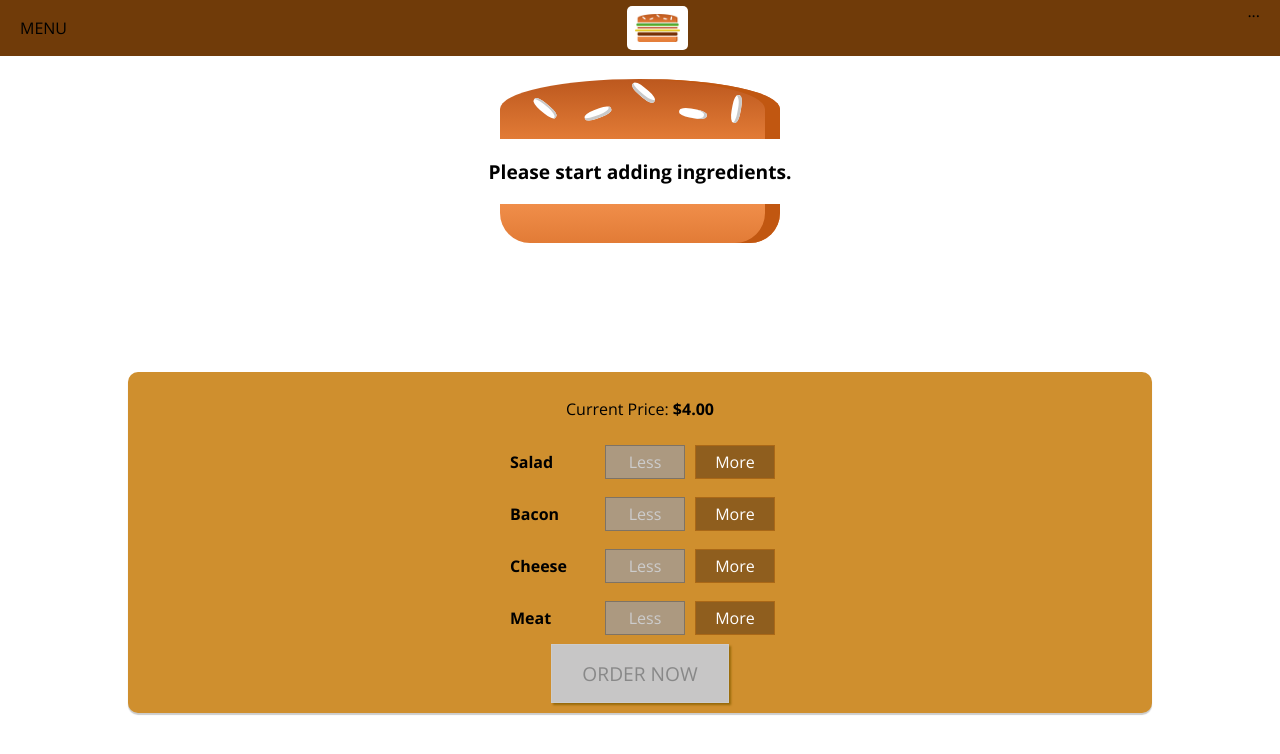
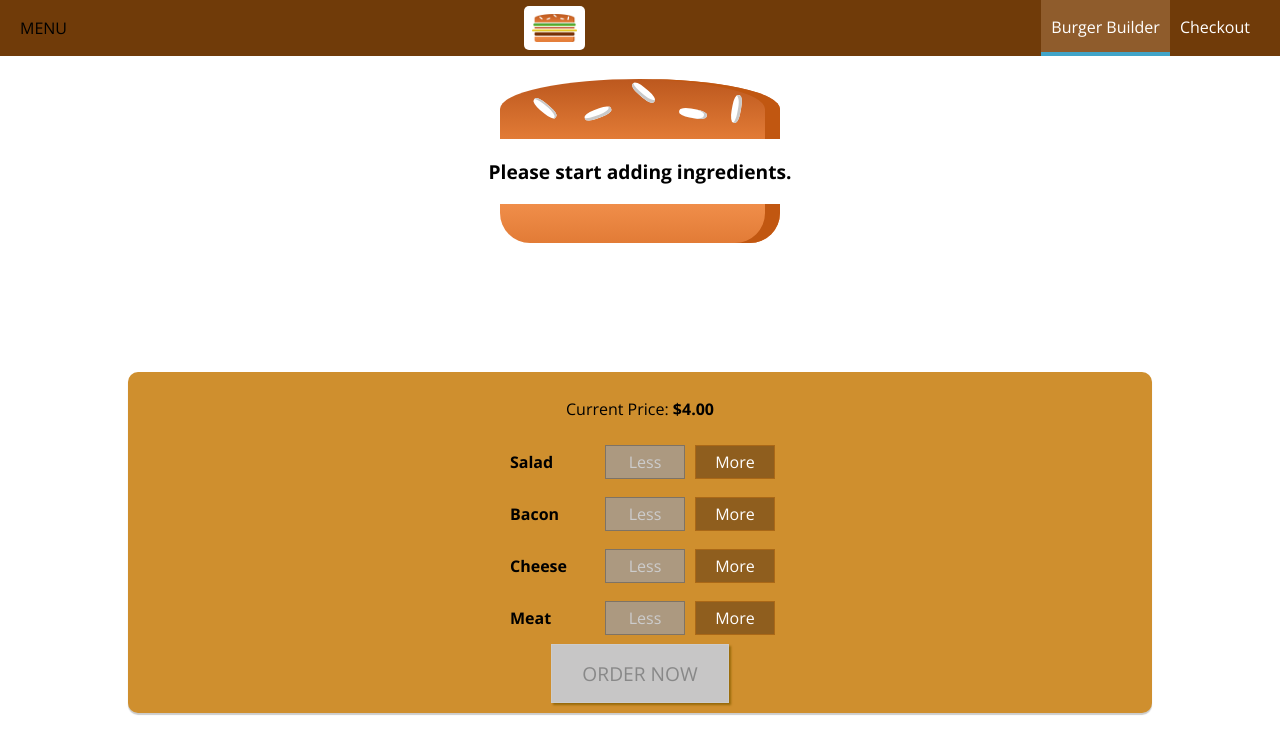
Before and after one commit to AndersonCossul/burger-react-app, a React app: page / in a window 1280 px wide. Shown: the top 754 px of the page. Built offline with nearby package versions, Linux system fonts and the light colour scheme.

Commit message:
Navigation bar.

```diff
--- /dev/null
+++ b/src/components/Navigation/NavigationItems/NavigationItem/NavigationItem.css
@@ -0,0 +1,25 @@
+.NavigationItem {
+	margin: 0;
+	box-sizing: border-box;
+	display: flex;
+	align-items: center;
+	height: 100%;
+}
+
+.NavigationItem a {
+	color: #fff;
+	text-decoration: none;
+	height: 100%;
+	padding: 16px 10px;
+	border-bottom: 4px solid transparent;
+	box-sizing: border-box;
+	display: block;
+}
+
+.NavigationItem a:hover,
+.NavigationItem a:active,
+.NavigationItem a.active {
+	background-color: #8f5c2c;
+	border-bottom: 4px solid #40a4c8;
+	color: #fff;
+}
--- /dev/null
+++ b/src/components/Navigation/NavigationItems/NavigationItem/NavigationItem.js
@@ -0,0 +1,12 @@
+import React from 'react'
+import classes from './NavigationItem.css'
+
+const navigationItem = (props) => (
+	<li className={classes.NavigationItem}>
+		<a
+			href={props.link}
+			className={props.active ? classes.active : null}>{props.children}</a>
+	</li>
+)
+
+export default navigationItem
--- /dev/null
+++ b/src/components/Navigation/NavigationItems/NavigationItems.css
@@ -0,0 +1,8 @@
+.NavigationItems {
+	margin: 0;
+	padding: 0;
+	list-style: none;
+	display: flex;
+	align-items: center;
+	height: 100%;
+}
--- /dev/null
+++ b/src/components/Navigation/NavigationItems/NavigationItems.js
@@ -0,0 +1,12 @@
+import React from 'react'
+import classes from './NavigationItems.css'
+import NavigationItem from './NavigationItem/NavigationItem'
+
+const navigationItems = (props) => (
+	<ul className={classes.NavigationItems}>
+		<NavigationItem link="/" active>Burger Builder</NavigationItem>
+		<NavigationItem link="/">Checkout</NavigationItem>
+	</ul>
+)
+
+export default navigationItems
--- a/src/components/Navigation/Toolbar/Toolbar.js
+++ b/src/components/Navigation/Toolbar/Toolbar.js
@@ -1,14 +1,13 @@
 import React from 'react'
 import classes from './Toolbar.css'
 import Logo from '../../Logo/Logo'
+import NavigationItems from '../NavigationItems/NavigationItems'
 
 const toolbar = (props) => (
 	<header className={classes.Toolbar}>
 		<div>MENU</div>
 		<Logo/>
-		<nav>
-			...
-		</nav>
+		<NavigationItems/>
 	</header>
 )
 
```
